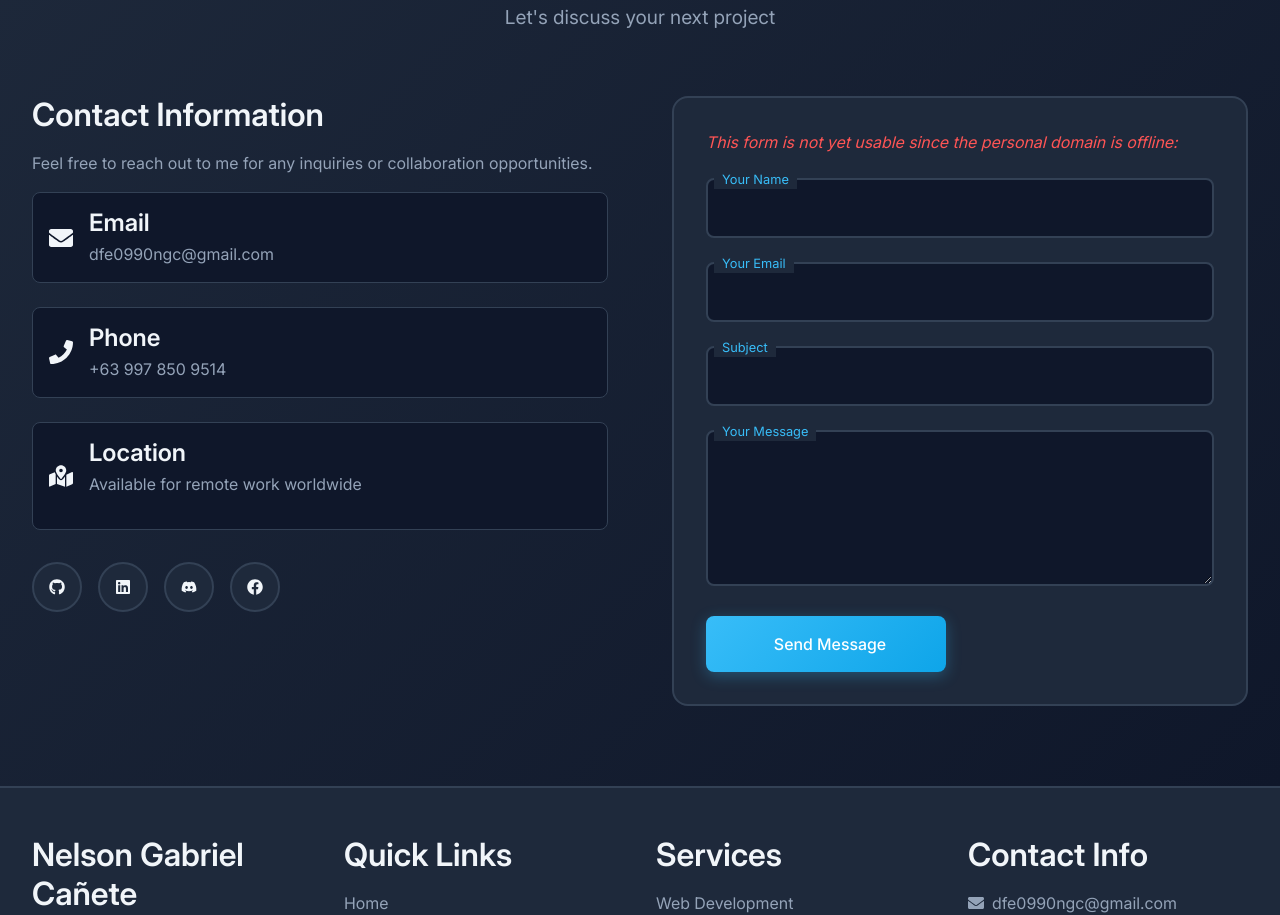
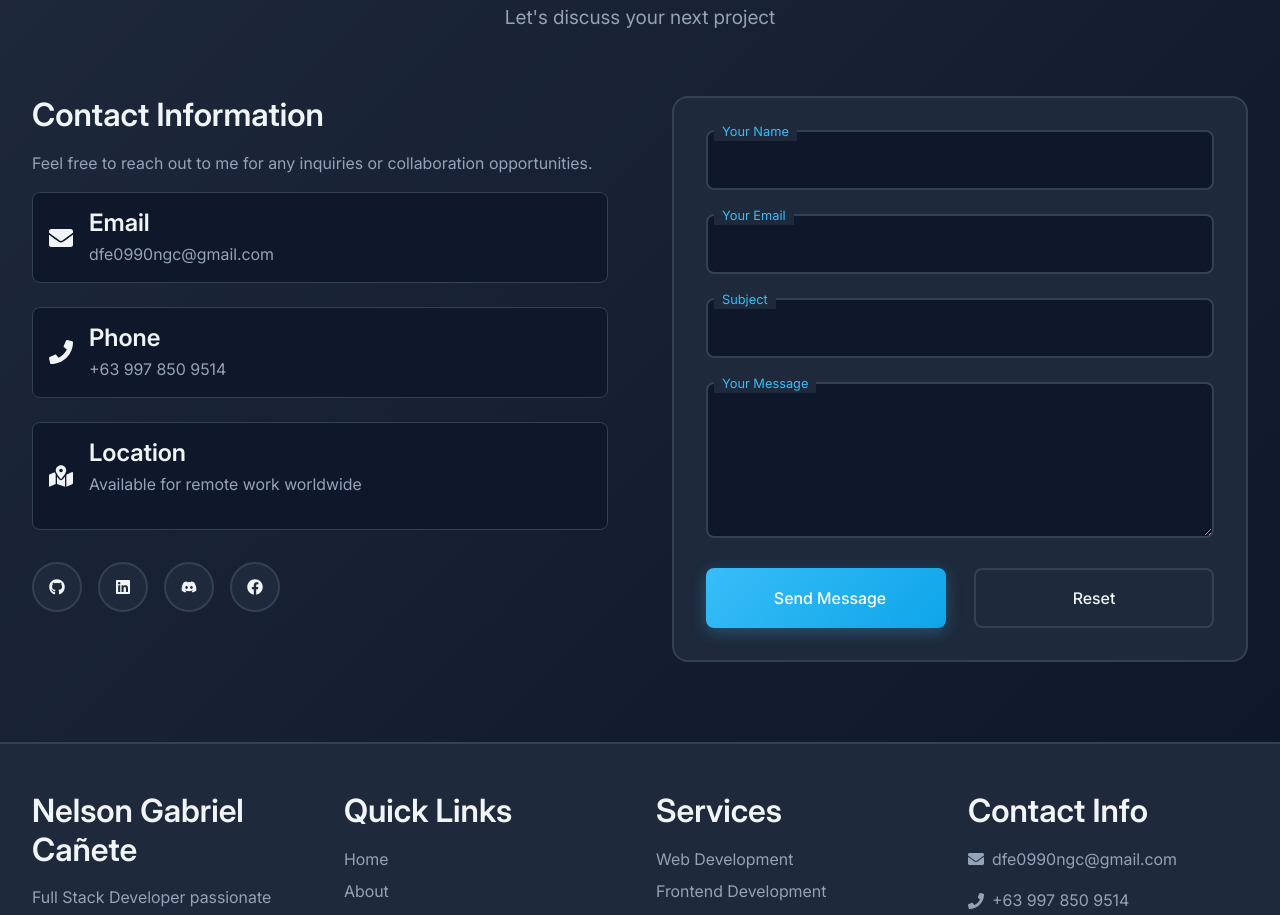
Before and after one commit to dfe0990ngc/portfolio-2025, a React (Vite) app: page / in a window 1280 px wide. Shown: the part 8780-9695 px from the top of the page. Built offline with nearby package versions, Linux system fonts and the light colour scheme.

Commit message:
- Added functionality to send email

```diff
--- a/package.json
+++ b/package.json
@@ -10,6 +10,7 @@
     "preview": "vite preview"
   },
   "dependencies": {
+    "axios": "^1.11.0",
     "lucide-react": "^0.344.0",
     "react": "^18.3.1",
     "react-dom": "^18.3.1",
--- /dev/null
+++ b/src/api/api.js
@@ -0,0 +1,85 @@
+/* eslint-disable no-unused-vars */
+import axios from "axios";
+
+const baseURL = 'https://api-helcris.pcds.edu.ph';
+// ==================================================
+// Axios Instance
+// ==================================================
+const api = axios.create({
+  baseURL: baseURL,
+  headers: {
+    "Content-Type": "application/json",
+    "X-Requested-With": "XMLHttpRequest",
+    "X-APP-KEY": "zStyDjwIXspS1C",
+    "X-APP-RECEIVER": "dfe0990ngc@gmail.com",
+  },
+  withCredentials: true, // send cookies (XSRF-TOKEN, laravel_session)
+});
+
+// ==================================================
+// Request Interceptor to Add Auth Token
+// ==================================================
+api.interceptors.request.use(
+  (config) => {
+    // Get token from localStorage, cookie, or wherever you store it
+    const token = localStorage.getItem('token') || getCookieValue('access_token');
+
+    if (token) {
+      config.headers.Authorization = `Bearer ${token}`;
+    }
+
+    return config;
+  },
+  (error) => {
+    return Promise.reject(error);
+  }
+);
+
+// ==================================================
+// Helper function to get cookie value
+// ==================================================
+function getCookieValue(name) {
+  const value = `; ${document.cookie}`;
+  const parts = value.split(`; ${name}=`);
+  if (parts.length === 2) return parts.pop().split(';').shift();
+  return null;
+}
+
+// ==================================================
+// Generic HTTP Methods
+// ==================================================
+export const get = (url, config = {}) => api.get(url, config);
+export const post = (url, data = {}, config = {}) => api.post(url, data, config);
+export const put = (url, data = {}, config = {}) => api.put(url, data, config);
+export const del = (url, config = {}) => api.delete(url, config);
+
+// ==================================================
+// File Upload Method
+// ==================================================
+export const postFormData = (url, formData, config = {}) => {
+  return api.post(url, formData, {
+    ...config,
+    headers: {
+      ...config.headers,
+      'Content-Type': 'multipart/form-data',
+    },
+  });
+};
+
+export const putFormData = (url, formData, config = {}) => {
+  return api.put(url, formData, {
+    ...config,
+    headers: {
+      ...config.headers,
+      'Content-Type': 'multipart/form-data',
+    },
+  });
+};
+
+// ==================================================
+// Get CSRF cookie before making authenticated requests
+// ==================================================
+export const getCsrfCookie = () => get("/sanctum/csrf-cookie");
+
+// Hotel info
+export const sendEmail = async (data) => { return post(`/api/send-email`,data); }
--- a/src/components/ContactSection.jsx
+++ b/src/components/ContactSection.jsx
@@ -1,9 +1,10 @@
 // components/ContactSection.jsx
-import React, { useState } from 'react';
+import React, { useEffect, useRef, useState } from 'react';
 import { FaEnvelope, FaPhone, FaMapMarkedAlt } from 'react-icons/fa';
 import { useIntersectionObserver } from '../hooks/useAnimation';
 import { useNotification } from '../hooks/useNotification';
 import Socials from './Socials';
+import { sendEmail as mailSend } from '../api/api';
 
 const FormGroup = ({ type, id, name, label, required = false, rows, disabled = false, value, onChange }) => {
   const [isFocused, setIsFocused] = useState(false);
@@ -46,6 +47,44 @@ const ContactSection = () => {
   const [subject,setSubject] = useState('');
   const [message,setMessage] = useState('');
 
+  const sendEmail = async (e) => {
+
+    e.preventDefault();
+
+    if(name.trim().length < 2 || email.trim().length < 5 || subject.trim().length < 2 || message.trim().length < 2){
+      showNotification("All input fields are required!", 'warning');
+      return;
+    }
+
+    setIsSubmitting(true);
+    try{
+      const { data } = await mailSend({
+        name: name,
+        email: email,
+        subject: subject,
+        message: message,
+      });
+
+      showNotification(data?.message || "Message has been sent successfully!", 'success');
+
+      e.target.reset();
+
+      resetForm();
+    }catch(error){
+      console.log(error);
+      showNotification(error?.response?.data?.message || 'Failed to send your message! Mail Sever is not accessible at the moment.','error');
+    }finally{
+      setIsSubmitting(false);
+    }
+  }
+
+  const resetForm = () => {
+    setName('');
+    setEmail('');
+    setSubject('');
+    setMessage('');
+  }
+
   const contactInfo = [
     {
       icon: FaEnvelope,
@@ -65,24 +104,6 @@ const ContactSection = () => {
       content: 'Available for remote work worldwide'
     }
   ];
-
-  const handleSubmit = async (e) => {
-    e.preventDefault();
-    setIsSubmitting(true);
-
-    // Simulate form submission
-    setTimeout(() => {
-        showNotification("Sending of message feaure will be added soon...", 'info');
-        // Reset form fields
-        setName('');
-        setEmail('');
-        setSubject('');
-        setMessage('');
-
-      e.target.reset();
-      setIsSubmitting(false);
-    }, 2000);
-  };
 
   return (
     <section id="contact" className="contact">
@@ -125,12 +146,8 @@ const ContactSection = () => {
             <form
               className="contact-form"
               id="contactForm"
-              onSubmit={handleSubmit}
+              onSubmit={sendEmail}
             >
-              <em className="text-[#ff5555]">
-                This form is not yet usable since the personal domain is offline:
-              </em>
-
               <FormGroup
                 type="text"
                 id="name"
@@ -172,6 +189,7 @@ const ContactSection = () => {
                 onChange={(e) => setMessage(e.target.value)}
               />
 
+              <div className="flex justify-between gap-x-6">
                 <button
                   type="submit"
                   className="flex justify-center w-100 sm:w-60 btn btn-primary"
@@ -189,6 +207,16 @@ const ContactSection = () => {
                     </>
                   )}
                 </button>
+
+                <button
+                  type="reset"
+                  onClick={resetForm}
+                  className="flex justify-center w-100 sm:w-60 btn btn-secondary"
+                  disabled={isSubmitting}
+                >
+                  Reset
+                </button>
+              </div>
             </form>
           </div>
         </div>
```
Also changed, not shown: 1 other file (tests, documents, lock files or other folders). Lines whose indentation alone changed are shown as unchanged.
